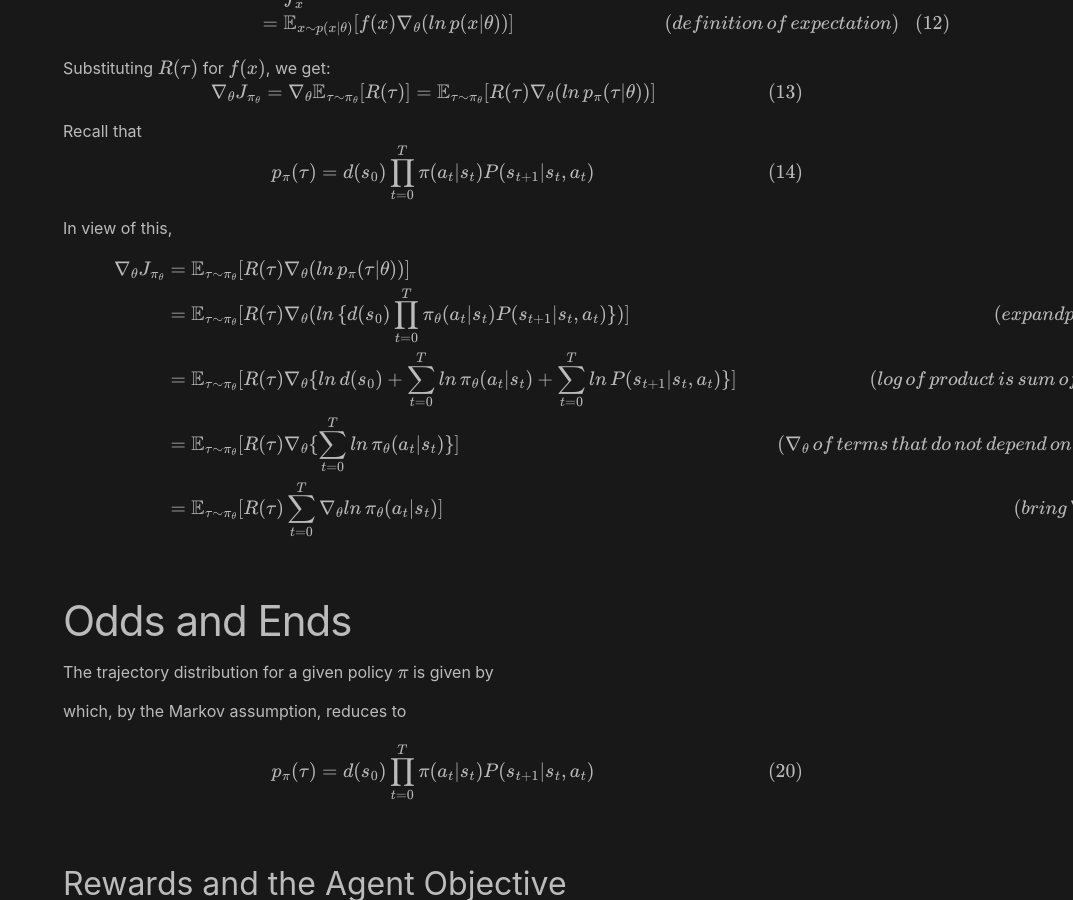
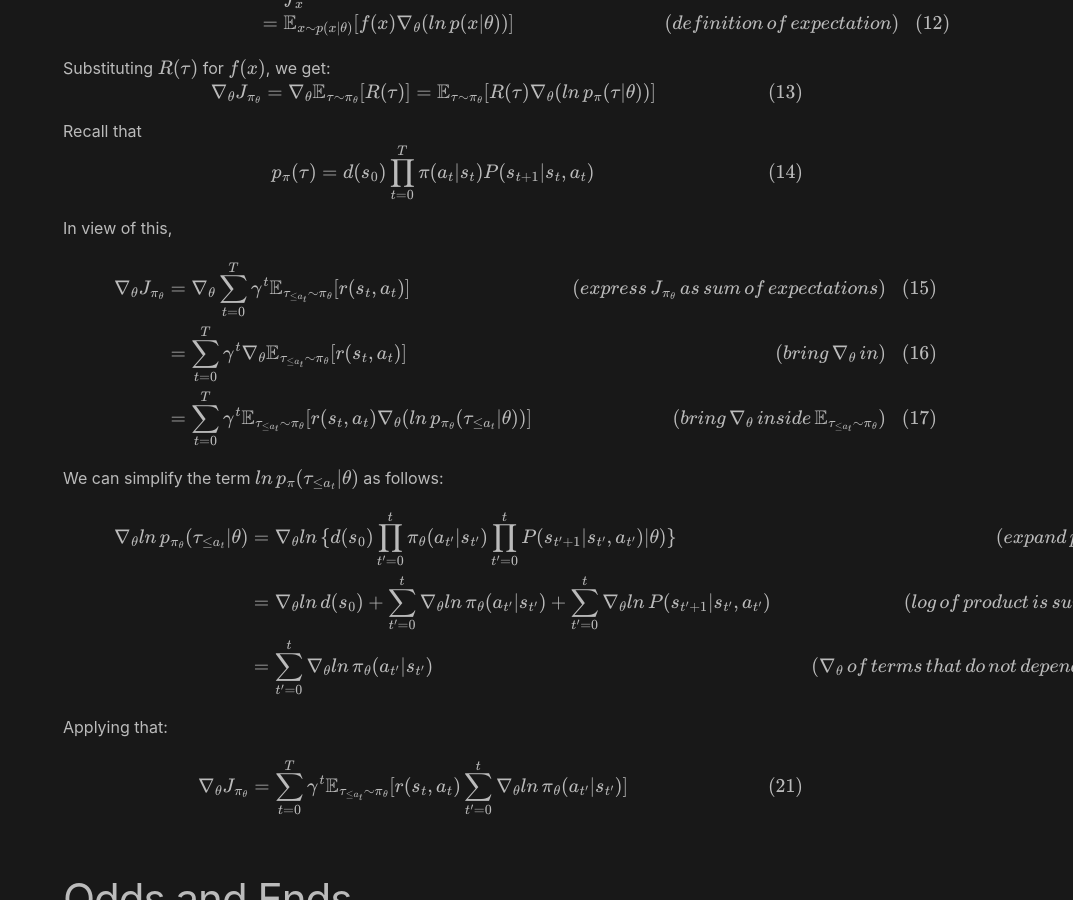
Before and after one commit to analytiq-hub/sigagent.github.io, a Jekyll site: the page built from machine_learning/_posts/2021-02-14-reinforce.md, in a window 1280 px wide and 900 px high, scrolled down 1931 px. Shown: the whole window, without its empty margins (207-1280 px from the left). Built offline with Jekyll 4.4.1, drawn with Linux system fonts in a browser that asks for light colours; formulas are drawn with MathJax 3; a script that is not in the unit is left out.

Commit message:
*** empty log message ***

```diff
--- a/machine_learning/_posts/2021-02-14-reinforce.md
+++ b/machine_learning/_posts/2021-02-14-reinforce.md
@@ -86,16 +86,32 @@ $$
 
 In view of this,
 
+$$
+\begin{align}
+\nabla_\theta J_{\pi_\theta} & = \nabla_\theta \sum_{t=0}^{T} \gamma^{t} \mathbb{E}_{\tau_{\le a_t} \sim \pi_\theta}[r(s_t, a_t)] & (express \, J_{\pi_\theta} \, as \, sum \, of \, expectations) \\
+& = \sum_{t=0}^{T} \gamma^{t} \nabla_\theta \mathbb{E}_{\tau_{\le a_t} \sim \pi_\theta}[r(s_t, a_t)] & (bring \, \nabla_\theta \, in) \\
+& = \sum_{t=0}^{T} \gamma^{t} \mathbb{E}_{\tau_{\le a_t} \sim \pi_\theta}[r(s_t, a_t) \nabla_\theta (ln \, p_{\pi_\theta}(\tau_{\le a_t} \vert \theta))] & (bring \, \nabla_\theta \, inside \, \mathbb{E}_{\tau_{\le a_t} \sim \pi_\theta})\\
+\end{align}
+$$
+
+We can simplify the term $$ln \, p_\pi(\tau_{\le a_t} \vert \theta)$$ as follows:
 
 $$
 \begin{align}
-\nabla_\theta J_{\pi_\theta} & = \mathbb{E}_{\tau \sim \pi_\theta}[R(\tau)\nabla_\theta (ln \, p_\pi(\tau \vert \theta))] \\
-& = \mathbb{E}_{\tau \sim \pi_\theta}[R(\tau)\nabla_\theta (ln \, \{d(s_0) \prod_{t=0}^T \pi_\theta(a_t \vert s_t) P(s_{t+1} \vert s_t, a_t)\})] & (expand p_\pi(\tau \vert \theta)) \\
-& = \mathbb{E}_{\tau \sim \pi_\theta}[R(\tau)\nabla_\theta \{ ln \, d(s_0) + \sum_{t=0}^T ln \, \pi_\theta(a_t \vert s_t) + \sum_{t=0}^T ln \, P(s_{t+1} \vert s_t, a_t)\}] & (log \, of \, product \, is \, sum \, of \, logs)) \\
-& = \mathbb{E}_{\tau \sim \pi_\theta}[R(\tau)\nabla_\theta \{\sum_{t=0}^T ln \, \pi_\theta(a_t \vert s_t)\}] & (\nabla_\theta \, of \, terms \, that \, do \, not \, depend \, on \, \theta \, is \, 0)) \\
-& = \mathbb{E}_{\tau \sim \pi_\theta}[R(\tau) \sum_{t=0}^T \nabla_\theta ln \, \pi_\theta(a_t \vert s_t)] & (bring \, \nabla_\theta \, in)) \\
+\nabla_\theta ln \, p_{\pi_\theta}(\tau_{\le a_t} \vert \theta) &= \nabla_\theta ln \, \{d(s_0) \prod_{t'=0}^t \pi_\theta(a_{t'} \vert s_{t'}) \prod_{t'=0}^t P(s_{t'+1} \vert s_{t'}, a_{t'}) \vert \theta)\} & (expand \, p_{\pi_\theta}(\tau_{\le a_t} \vert \theta)) \\
+& = \nabla_\theta ln \, d(s_0) + \sum_{t'=0}^t \nabla_\theta ln \, \pi_\theta(a_{t'} \vert s_{t'}) + \sum_{t'=0}^t \nabla_\theta ln \, P(s_{t'+1} \vert s_{t'}, a_{t'}) & (log \, of \, product \, is \, sum \, of \, logs)) \\
+& = \sum_{t'=0}^t \nabla_\theta ln \, \pi_\theta(a_{t'} \vert s_{t'}) & (\nabla_\theta \, of \, terms \, that \, do \, not \, depend \, on \, \theta \, is \, 0)) \\
 \end{align}
 $$
+
+Applying that:
+
+$$
+\begin{align}
+\nabla_\theta J_{\pi_\theta} & = \sum_{t=0}^{T} \gamma^{t} \mathbb{E}_{\tau_{\le a_t} \sim \pi_\theta}[r(s_t, a_t) \sum_{t'=0}^t \nabla_\theta ln \, \pi_\theta(a_{t'} \vert s_{t'})] & \\
+\end{align}
+$$
+
 
 
 # Odds and Ends
```
